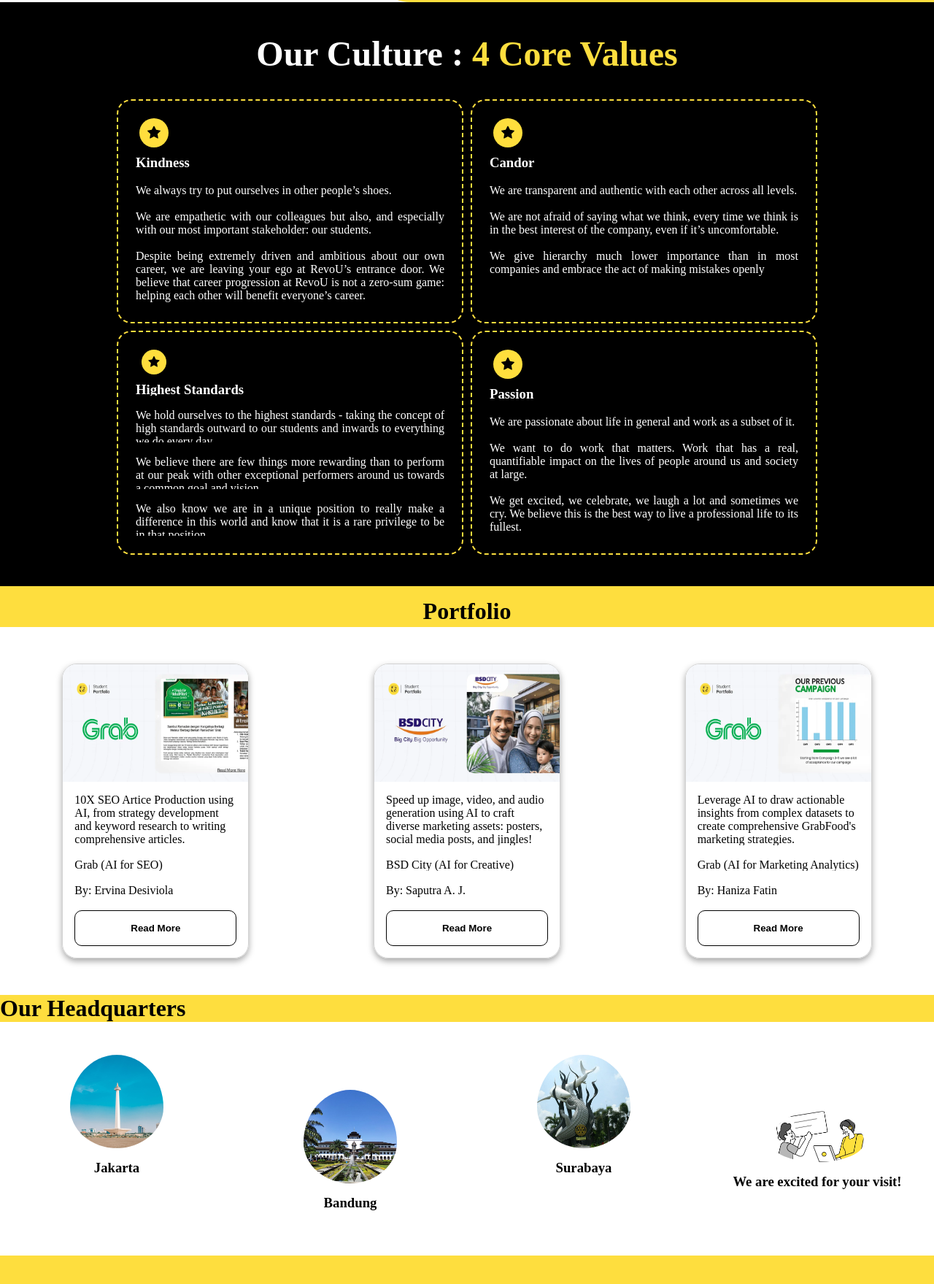
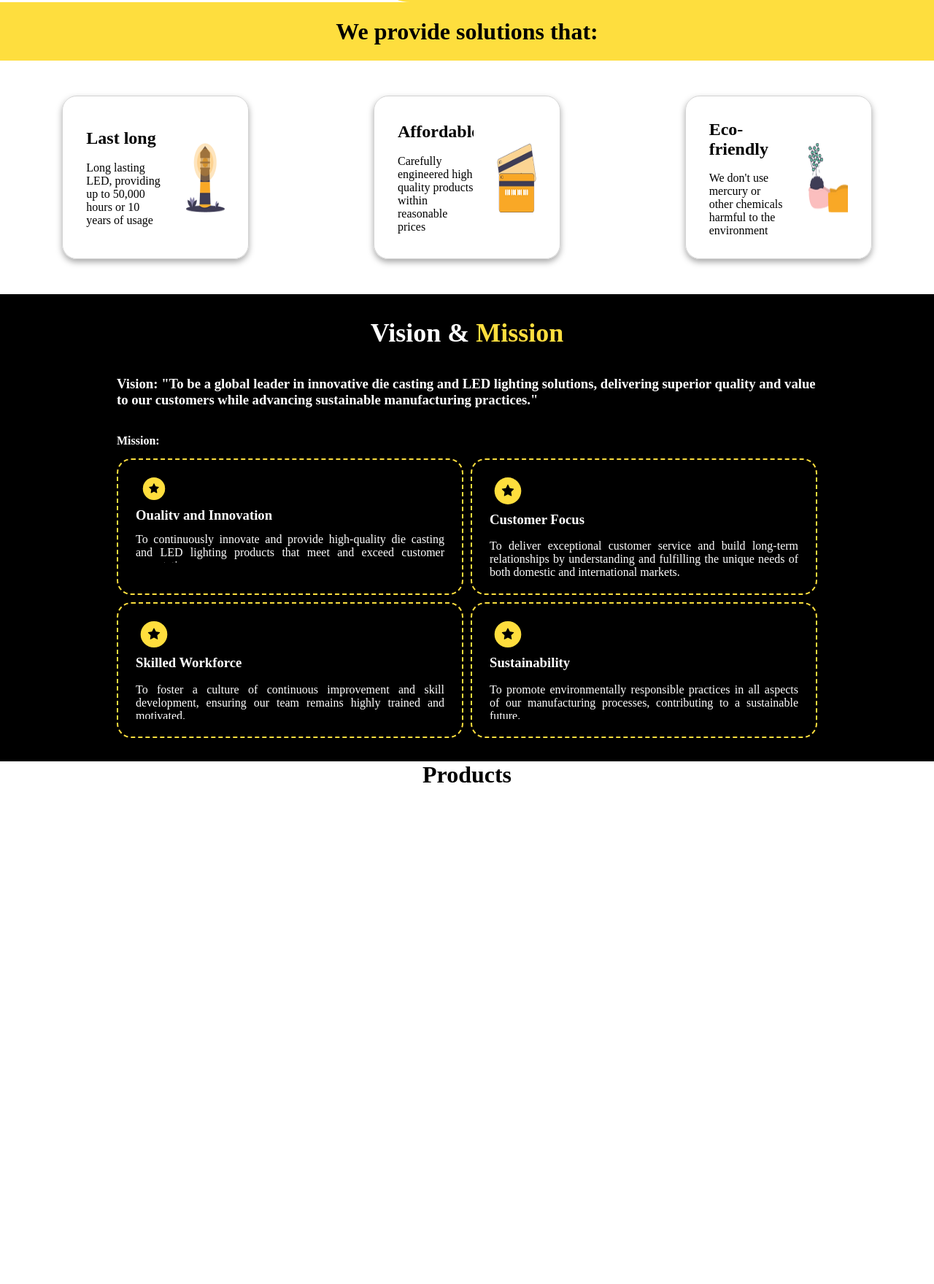
Before and after one commit to revou-fundamental-course/fundamental-eclivse, a plain HTML site: page index.html in a window 1280 px wide. Shown: the part 1037-2796 px from the top of the page at 73% size. Drawn offline with Linux system fonts and the light colour scheme.

Commit message:
changing the company

```diff
--- a/css/style.css
+++ b/css/style.css
@@ -18,6 +18,7 @@ a {
   height: 10vh;
   display: flex;
   align-items: center;
+  background-color: black;
 }
 
 div.logo {
@@ -31,9 +32,8 @@ div.logo {
 }
 
 .logo img {
-  width: 3rem;
-  height: 3rem;
-  border-radius: 50%;
+  width: 10rem;
+  height: 1.5rem;
   cursor: pointer;
 }
 
@@ -51,7 +51,8 @@ ul {
 
 li {
   margin: 0 1rem;
-  border: 1px solid black;
+  border: 1px solid white;
+  color: white;
   border-radius: 5px;
   cursor: pointer;
   width: 8rem;
@@ -66,11 +67,10 @@ li {
   padding: 5vw 5vw 6vw 5vw;
   width: 100vw;
   height: 60vh;
-  background-image: url("/assets/headerr.jpg");
+  background-image: url("/assets/single-lamp.jpg");
   background-size: cover;
-  background-position: right;
+  background-position: 500px 800px;
   display: flex;
-  justify-content: center;
   align-items: center;
   position: relative;
 }
@@ -79,9 +79,9 @@ li {
     display: flex;
     flex-direction: column;
     border: 20px double rgba(254,222,62,255);
-    background-color: white;
+    color: white;
     padding: 5%;
-    border-radius: 100px 10px 100px 10px;
+    /* border-radius: 100px 10px 100px 10px; */
 }
 
 #home-text-h1 {
@@ -109,8 +109,19 @@ li {
 }
 
 .intro-img img{
-    width: 50%;
-    position: relative;
+    height: 200px;
+    width: 300px;
+    position: absolute;
+}
+
+#intro-img1{
+    top: 100px;
+}
+
+
+#intro-img2 {
+    top: 200px;
+    left: 10px;
 }
 
 .floating-div {
@@ -121,47 +132,9 @@ li {
 #floating-div1 {
     top: 100px;
     left: 5%;
-    width: 100px;
-    height: 100px;
+    width: 300px;
+    height: 300px;
     border-color: black;
-}
-
-#floating-div2{
-    top: 50px;
-    left: 10%;
-    width: 90px;
-    height: 90px;
-}
-
-#floating-div3{
-    top: 25px;
-    left: 15%;
-    width: 80px;
-    height: 80px;
-    border-color: black;
-}
-
-#floating-div4{
-    bottom: 25px;
-    left: 15%;
-    width: 80px;
-    height: 80px;
-}
-
-#floating-div5{
-    bottom: 50px;
-    left: 10%;
-    width: 90px;
-    height: 90px;
-    border-color: black;
-
-}
-
-#floating-div6 {
-    bottom: 100px;
-    left: 5%;
-    width: 100px;
-    height: 100px;
 }
 
 .intro-text {
@@ -181,35 +154,110 @@ li {
     padding-top: 2rem;
 }
 
-.revou-values-container{
-    background-color: black;
-    padding: 2rem 10rem 2rem 10rem;
-    color: white;
+
+
+/* basic-core */
+.basic-core{
     width: 100vw;
-    height: 100vh;
+    height: 50vh;
     display: flex;
     flex-direction: column;
     justify-content: center;
     align-items: center;
 }
 
-.revou-values-container h1{
-   font-size: 48px;
-   padding-bottom: 2%;
+.basic-core-title{
+    width: 100vw;
+    height: 10vh;
+    padding: 1rem;
+    background-color: rgba(254,222,62,255);
+    display: flex;
+    justify-content: center;
+    align-items: center;
 }
 
-/* REVOU VALUES */
-.revou-values {
+.basic-core-results{
+    display: flex;
+    justify-content: space-around;
+    align-items: center;
+    width: 100vw;
+    height: 40vh;
+}
+
+.card{
+    border: 1px solid lightgrey;
+    border-radius: 20px;
+    box-shadow: 0 4px 8px 0 darkgrey;
+    height: 70%;
+    width: 20%;
+    display: flex;
+    transition: transform 0.3s ease-in-out;
+}
+
+.card:hover{
+    transform: scale(1.1);
+}
+
+.card .container{
+    padding: 2rem 1rem 2rem 2rem;
+    height: 100%;
+    width: 60%;
+    display: flex;
+    flex-direction: column;
+    justify-content: center;
+}
+
+.basic-core-img{
+    padding: 1rem 2rem 1rem 1rem;
+    width: 40%;
+    height: 100%;
+    display: flex;
+    align-items: center;
+}
+
+.basic-core-img img{
+    width: 100%;
+    height: 50%;
+}
+
+
+/* vision-mission */
+.vision-mission-container{
+    background-color: black;
+    padding: 2rem 10rem 2rem 10rem;
+    color: white;
+    width: 100vw;
+    height: 80vh;
+    display: flex;
+    flex-direction: column;
+    justify-content: center;
+    align-items: center;
+}
+
+.vision-mission-container h1{
+   font-size: 36px;
+}
+
+#vision-mission-title{
+    height: 10vh;
+}
+
+#vision{
+    width: 100%;
+    height: 10vh;
+}
+
+.vision-mission {
     padding-top: 1rem;
     display: grid;
     grid-template-columns: repeat(2, 1fr);
     grid-template-rows: repeat(2, 1fr);
     gap: 10px;
     width: 100%;
-    height: 80vh;
+    height: 50vh;
 }
 
-.revou-values-point{
+.vision-mission-point{
     padding: 1.5rem;
     display: flex;
     flex-direction: column;
@@ -221,7 +269,7 @@ li {
     transition: transform 0.3s ease-in-out;
 }
 
-.revou-values-point:hover{
+.vision-mission-point:hover{
     background-color: white;
     color: black;
     transform: translateY(-10px) ;
@@ -234,108 +282,66 @@ li {
     padding-bottom: 10px;
 }
 
-/* PORTFOLIO */
-.portfolio{
+/* PRODUCT */
+.product{
+    height: 100vh;
     width: 100vw;
-    height: 70vh;
+    display: flex;
+    flex-direction: column;
+    align-items: center;
+}
+
+/* CLIENT */
+.client{
+    background: lightgreen;
+    height: 40vh;
+    width: 100vw;
     display: flex;
     flex-direction: column;
     justify-content: center;
     align-items: center;
 }
 
-.portfolio-title{
-    width: 100vw;
-    height: 10%;
-    padding: 1rem;
-    background-color: rgba(254,222,62,255);;
-    text-align: center;
-}
-
-.portfolio-results{
-    display: flex;
-    justify-content: space-around;
-    align-items: center;
-    width: 100vw;
-    height: 90%;
-}
-
-.card{
-    border: 1px solid lightgrey;
-    border-radius: 20px;
-    box-shadow: 0 4px 8px 0 darkgrey;
-    height: 80%;
-    width: 20%;
-    display: flex;
-    flex-direction: column;
-    transition: transform 0.3s ease-in-out;
-}
-
-.card:hover{
-    transform: scale(1.1);
-}
-
-.portfolio-img{
-    width: 100%;
-    height: 40%;
-}
-
-.card .container{
-    padding: 1rem;
-    height: 60%;
-    display: flex;
-    flex-direction: column;
-    justify-content: center;
-}
-
-.card .button {
-    padding: 1rem 0.5rem;
-    width: 100%;
-    background-color: white;
-    border: 1px solid black;
-    border-radius: 10px;
-    font-weight: 800;
-    cursor: pointer;
-}
-
-.card .button:hover{
-    background-color: rgba(254,222,62,255);
-}
-
-/* HQ */
-.hq {
-    width: 100vw;
-    height: 50vh;
-    background-color: rgba(254,222,62,255);
-}
-
-.hq-place-container{
-    width: 100%;
-    height: 80%;
-    background-color: white;
-    color: black;
+.client-list{
+    height: 30vh;
     display: flex;
     justify-content: space-around;
     align-items: center;
 }
 
-.hq-place{
-    padding-bottom: 4rem;
-    width: 20%;
-    height: 90%;
+/* PROJECT */
+.project{
+    width: 100vw;
+    height: 50vh;
     display: flex;
     flex-direction: column;
     justify-content: center;
     align-items: center;
 }
 
-#hq-middle{
-    padding-bottom: 0;
-    padding-top: 2rem;
+/* MESSAGE US */
+.message-us{
+    background-color: lightblue;
+    width: 100vw;
+    height: 60vh;
+    display: flex;
+    flex-direction: column;
 }
 
-.hq-place img{
+.form-container{
+    display: flex;
+    width: 100%;
+    height: 50vh;
+}
+
+.input-form{
+    border: 1px solid black;
+    height: 100%;
     width: 50%;
-    border-radius: 50%;
-    padding-bottom: 1rem;
 }
+
+.output-form{
+    border: 1px solid black;
+    height: 100%;
+    width: 50%;
+}
--- a/index.html
+++ b/index.html
@@ -8,196 +8,165 @@
   </head>
   <body>
     <header class="navbar">
-      <div class="logo"><img src="assets/logo.jpeg" alt="" /></div>
+      <div class="logo"><img src="assets/logo.webp" alt="" /></div>
       <ul class="navbar-options">
+        <li>Hi, <span id="username"></span></li>
         <li>Home</li>
         <li>Our Profile</li>
-        <li>Portofolio</li>
+        <li>Products</li>
+        <li>Projects</li>
         <li>Message Us</li>
       </ul>
     </header>
-    <body>
       <!-- HOME -->
       <div class="home">
+
         <div class="home-text">
-          <h1 id="home-text-h1">Hi,<span id="username"></span></h1>
-          <h2>Welcome to RevoU!</h2>
-          <h3>
-            Bringing real impact on people’s lives by giving them the education
-            needed to transform their careers 🚀
-          </h3>
+          <h2>Welcome to Moradon Berlian Sakti</h2>
+          <h1>
+            Ready to illuminate your way 💡
+          </h1>
         </div>
       </div>
       <!-- OUR PROFILE -->
       <div class="our-profile">
+        <!-- INTRODUCTION -->
         <div class="intro">
           <div class="intro-img">
             <div class="floating-div" id="floating-div1"></div>
-            <div class="floating-div" id="floating-div2"></div>
-            <div class="floating-div" id="floating-div3"></div>
-            <div class="floating-div" id="floating-div4"></div>
-            <div class="floating-div" id="floating-div5"></div>
-            <div class="floating-div" id="floating-div6"></div>
-            <img src="assets/intro.png" alt="" />
+            <img id="intro-img1" src="assets/intro1.webp" alt="" />
+            <img id="intro-img2" src="assets/intro2.webp" alt="" />
           </div>
           <div class="intro-text">
             <p>
-              "We are an online education platform transforming the state of
-              higher education in Indonesia.
-              We equip ambitious individuals with
-              the skills that the industry needs.
-              Our education, job search,
-              and recruitment approach have helped our students and companies to
-              grow together to fulfill each other's potential.
-              We
-              promise to make every one of our employees perform at their
-              maximum potential so that they can do the very best work of their
-              lives here. "
-              <section id="intro-section">Join us and
-              #FulfillYourPotential. For a complete listing of our jobs, visit
-              <a href="https://revou.co/career">https://revou.co/career</a></section>
+              Established since 1984 with a small workshop producing aluminum grilles and decorative fences, Moradon has achieved success in expanding into the automotive parts industry for two-wheeled and four-wheeled vehicles.
+Over time and with the growth of the group, Moradon transformed into a die casting service industry and opened a new, larger factory with advanced equipment and skilled workforce.
+              Starting 2009, we developed a new product related to lighting, both for households and industries. The product we introduced is LED technology-based lamps. We offer a wide range of product variations, including lamp designs, sizes, power options, spare parts, accessories, and, most importantly, at a more economical price compared to existing lamps.
+              Currently, PT Moradon Berlian Sakti has 300 trained employees, adequate equipment for both the domestic and international markets, and ISO 9001:2008 management system. We exist as one of the LED Light manufacturers in the national and international markets, particularly in Europe.
             </p>
           </div>
         </div>
 
-        <div class="revou-values-container">
-        <h1>Our Culture : <span style="color:rgba(254,222,62,255) ;">4 Core Values</span></h1>
-        <div class="revou-values">
-            <div class="revou-values-point">
+              <!-- BASIC CORE-->
+      <div class="basic-core">
+        <div class="basic-core-title">        <h1>We provide solutions that:</h1>
+        </div>
+        <div class="basic-core-results">
+            <div class="card">
+                <div class="container">
+                  <h2>Last long
+                  </h2>
+                  <br>
+                  <p>Long lasting LED, providing up to 50,000 hours or 10 years of usage
+                  </p>
+                </div>
+                <div class="basic-core-img"><img  src="assets/last-long.webp" alt="Avatar" style="width:100%">
+                </div>
+              </div>
+
+              <div class="card">
+                <div class="container">
+                  <h2>Affordable
+                  </h2>
+                  <br>
+                  <p>Carefully engineered high quality products within reasonable prices
+                  </p>
+                </div>
+                <div class="basic-core-img"><img  src="assets/affordable.webp" alt="Avatar" style="width:100%">
+                </div>
+              </div>
+
+              <div class="card">
+                <div class="container">
+                  <h2>Eco-friendly
+                  </h2>
+                  <br>
+                  <p>We don't use mercury or other chemicals harmful  to the environment
+                  </p>
+                </div>
+                <div class="basic-core-img"><img  src="assets/eco-friendly.webp" alt="Avatar" style="width:100%">
+                </div>
+              </div>
+        </div>
+      </div>
+
+      <!-- VISION MISSION -->
+        <div class="vision-mission-container">
+        <h1 id="vision-mission-title">Vision & <span style="color:rgba(254,222,62,255) ;">Mission </span></h1>
+        <div class="vision">
+          <h3 id="vision">Vision: "To be a global leader in innovative die casting and LED lighting solutions, delivering superior quality and value to our customers while advancing sustainable manufacturing practices."</h3>
+          <h4>Mission:</h4>
+        </div>
+        <div class="vision-mission">
+            <div id="first-value" class="vision-mission-point">
                 <img class="star" src="assets/star.svg" alt="">
-                <h3>Kindness</h3>
+                <h3>Quality and Innovation
+                </h3>
                 <br>
-                <p id="first-value">
-                    We always try to put ourselves in other people’s shoes.
-                  </p>
-                  <br>
-                  <p>We are empathetic with our colleagues but also, and especially with our most important stakeholder: our students.
+                  <p>To continuously innovate and provide high-quality die casting and LED lighting products that meet and exceed customer expectations.
 </p>
 <br>
-<p>Despite being extremely driven and ambitious about our own career, we are leaving your ego at RevoU’s entrance door. We believe that career progression at RevoU is not a zero-sum game: helping each other will benefit everyone’s career.
-
-</p>
             </div>
-<div class="revou-values-point">
+<div class="vision-mission-point">
     <img class="star" src="assets/star.svg" alt="">
-    <h3>Candor</h3>
+    <h3>Customer Focus</h3>
     <br>
     <p id="second-value">
-        We are transparent and authentic with each other across all levels.
+      To deliver exceptional customer service and build long-term relationships by understanding and fulfilling the unique needs of both domestic and international markets.
       </p>
-      <br>
-      <p>We are not afraid of saying what we think, every time we think is in the best interest of the company, even if it’s uncomfortable.
-    </p>
-    <br>
-    <p>We give hierarchy much lower importance than in most companies and embrace the act of making mistakes openly
-
-    </p>
 </div>
-<div class="revou-values-point">
+<div class="vision-mission-point">
     <img class="star" src="assets/star.svg" alt="">
-    <h3>Highest Standards</h3>
+    <h3>Skilled Workforce</h3>
     <br>
     <p id="third-value">
-        We hold ourselves to the highest standards - taking the concept of high standards outward to our students and inwards to everything we do every day.
+      To foster a culture of continuous improvement and skill development, ensuring our team remains highly trained and motivated.
       </p>
-      <br>
-      <p>We believe there are few things more rewarding than to perform at our peak with other exceptional performers around us towards a common goal and vision.
-    </p>
-    <br>
-    <p>We also know we are in a unique position to really make a difference in this world and know that it is a rare privilege to be in that position.
-    </p>
 </div>
 
-<div class="revou-values-point">
+<div class="vision-mission-point">
     <img class="star" src="assets/star.svg" alt="">
-    <h3>Passion</h3>
+    <h3>Sustainability</h3>
     <br>
     <p id="fourth-value">
-        We are passionate about life in general and work as a subset of it.
-      </p>
-      <br>
-      <p>We want to do work that matters. Work that has a real, quantifiable impact on the lives of people around us and society at large.
-    </p>
-    <br>
-    <p>We get excited, we celebrate, we laugh a lot and sometimes we cry. We believe this is the best way to live a professional life to its fullest.
-    </p>
+      To promote environmentally responsible practices in all aspects of our manufacturing processes, contributing to a sustainable future.      </p>
 </div>
         </div>
     </div>
       </div>
 
-      <!-- PORTFOLIO -->
-      <div class="portfolio">
-        <div class="portfolio-title">        <h1>Portfolio</h1>
-        </div>
-        <div class="portfolio-results">
-            <div class="card">
-                <img class="portfolio-img" src="assets/portfolio1.webp" alt="Avatar" style="width:100%">
-                <div class="container">
-                  <p>10X SEO Artice Production using AI, from strategy development and keyword research to writing comprehensive articles.</p>
-                  <br>
-                  <p>Grab (AI for SEO)</p>
-                  <br>
-                  <p>By: Ervina Desiviola</p>
-                  <br>
-                  <button class="button">Read More</button>
-                </div>
-              </div>
+      <!-- PRODUCT -->
+      <div class="product">
+        <h1>Products</h1>
+        <div class="product-catalogue">
 
-              <div class="card">
-                <img class="portfolio-img" src="assets/portfolio2.webp" alt="Avatar" style="width:100%">
-                <div class="container">
-                  <p>Speed up image, video, and audio generation using AI to craft diverse marketing assets: posters, social media posts, and jingles!</p>
-                  <br>
-                  <p>BSD City (AI for Creative)</p>
-                  <br>
-                  <p>By: Saputra A. J.</p>
-                  <br>
-                  <button class="button">Read More</button>
-                </div>
-              </div>
-
-              <div class="card">
-                <img class="portfolio-img" src="assets/portfolio3.webp" alt="Avatar" style="width:100%">
-                <div class="container">
-                  <p>Leverage AI to draw actionable insights from complex datasets to create comprehensive GrabFood's marketing strategies.
-                </p>
-                  <br>
-                  <p>Grab (AI for Marketing Analytics)</p>
-                  <br>
-                  <p>By: Haniza Fatin</p>
-                  <br>
-                  <button class="button">Read More</button>
-                </div>
-              </div>
         </div>
       </div>
 
-      <!-- Our HQ -->
-      <div class="hq">
-        <h1>Our Headquarters</h1>
-        <div class="hq-place-container">
-            <div class="hq-place">
-                <img src="assets/jakarta.jpg" alt="">
-                <h3>Jakarta</h3>
-            </div>
-            <div id="hq-middle" class="hq-place">
-                <img src="assets/bandung.jpg" alt="">
-                <h3>Bandung</h3>
-            </div>
-            <div class="hq-place">
-                <img src="assets/surabaya.jpg" alt="">
-                <h3>Surabaya</h3>
-            </div>
-            <div id="hq-middle" class="hq-place">
-                <img src="assets/hq.webp" alt="">
-                <h3>We are excited for your visit!</h3>
-            </div>
+      <!-- CLIENT -->
+       <div class="client">
+        <h1>Client</h1>
+        <div class="client-list">
+
         </div>
-      </div>
+       </div>
+
+       <!-- PROJECT -->
+        <div class="project">
+          <h1>Projects</h1>
+          <div class="project-list">project-list</div>
+        </div>
+
 
       <!-- MESSAGE US -->
-      <div class="message-us"></div>
+      <div class="message-us">
+        <h1>Interested to be our client? Message us!</h1>
+        <div class="form-container">
+          <div class="input-form">fadsfasdf</div>
+          <div class="output-form">sdfsadfadsaf</div>
+        </div>
+
+      </div>
     </body>
     <footer></footer>
     <script src="js/script.js"></script>
```
Also changed, not shown: assets/affordable.webp (added), assets/eco-friendly.webp (added), assets/intro1.webp (added), assets/intro2.webp (added), assets/lamp aesthetic.jpg (added), assets/last-long.webp (added), assets/logo.jpeg (deleted), assets/logo.webp (added), 3 other files.
